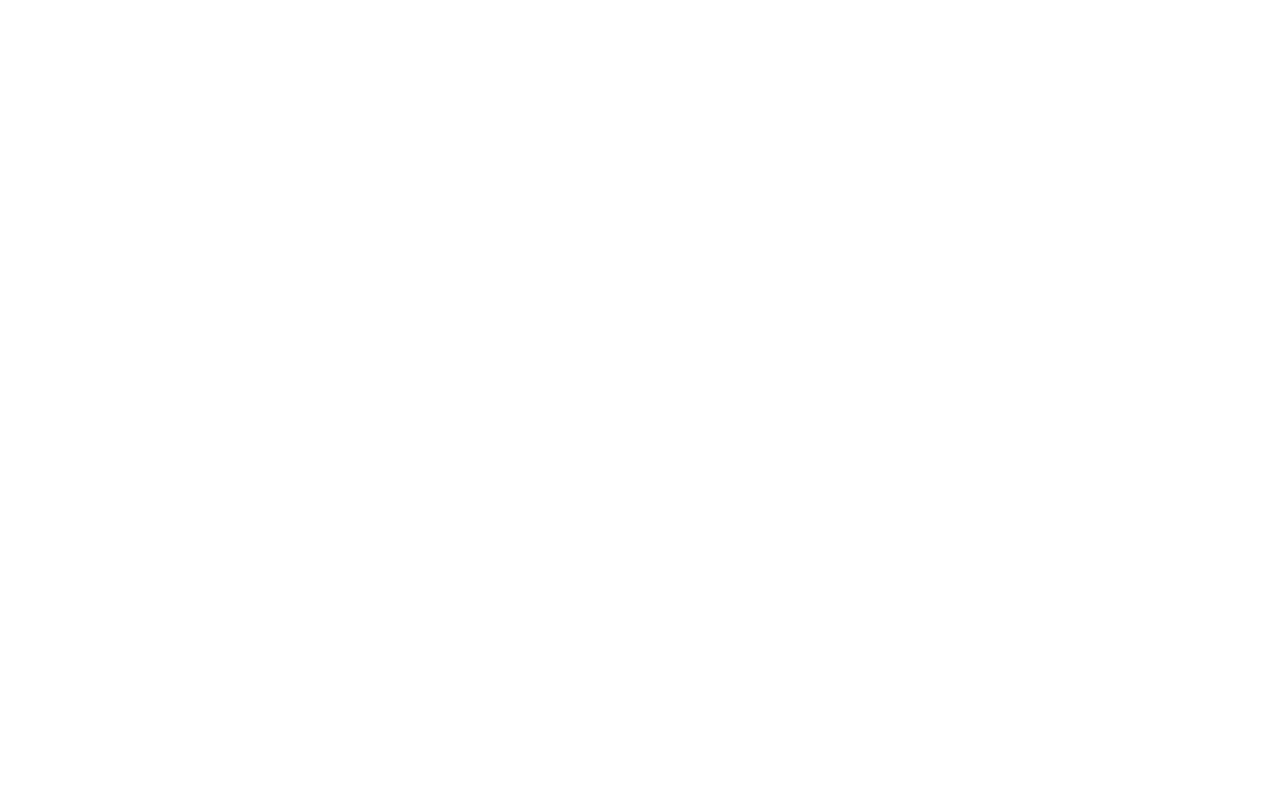
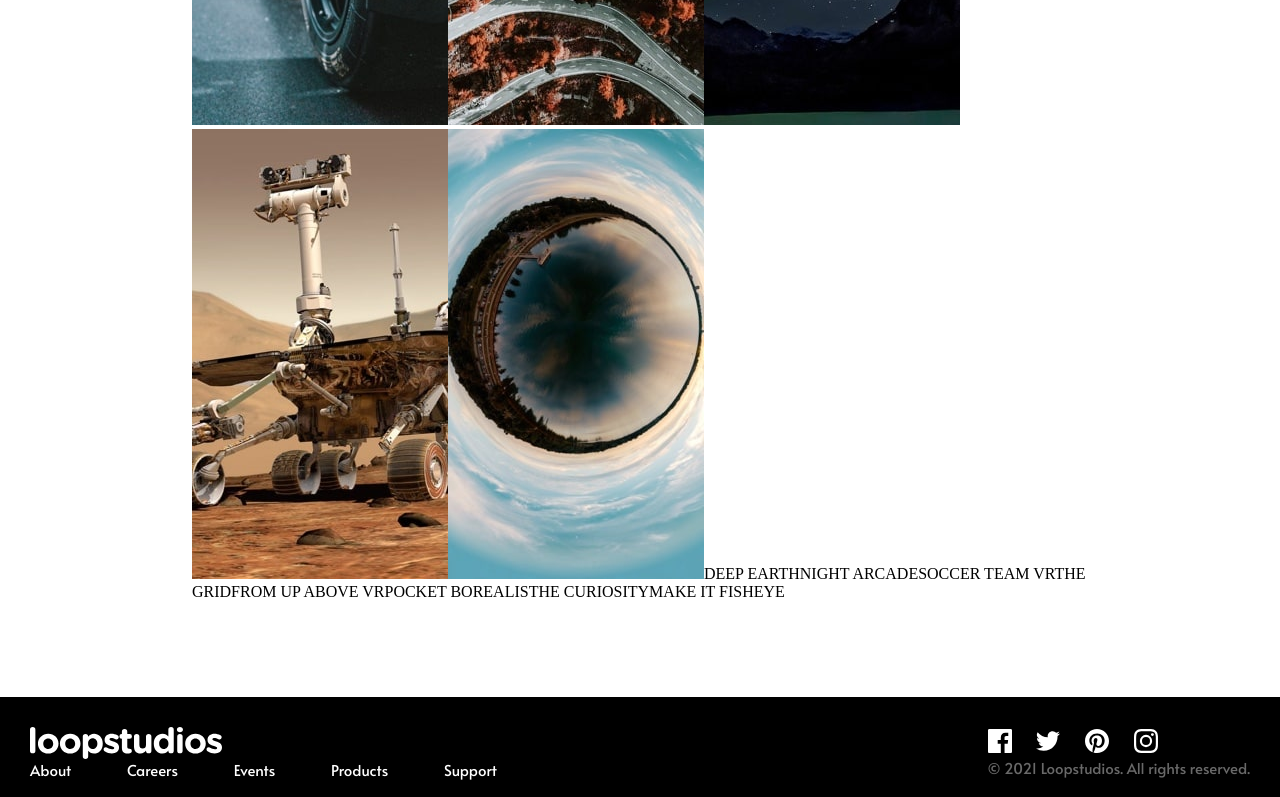
Before and after one commit to valentinasj/Loopstudios-landing-page, a React (Create React App) app: page / in a window 1280 px wide. Shown: the part 2411-3208 px from the top of the page. Before the commit the page ends 2295 px from the top, so only its background shows below. Built offline with nearby package versions, Linux system fonts and the light colour scheme.

Commit message:
Primera parte: Muestreo de las card usando MAP

```diff
--- a/src/components/Main/Card/Card.jsx
+++ b/src/components/Main/Card/Card.jsx
@@ -1,8 +1,57 @@
 
-import React from 'react'
-import { StyledContainer } from './StyleCard'
-import { StyledTitleContent } from './StyleCard'
-import earth from '../../../images/desktop/image-deep-earth.jpg';
+import React from 'react';
+import { StyledContainer } from './StyleCard';
+import { StyledTitleContent } from './StyleCard';
+import grid from '../../../images/desktop/image-grid.jpg';
+import arcade from '../../../images/desktop/image-night-arcade.jpg';
+import soccer from '../../../images/desktop/image-soccer-team.jpg';
+ import earth from '../../../images/desktop/image-deep-earth.jpg';
+import above from '../../../images/desktop/image-from-above.jpg';
+import borealis from '../../../images/desktop/image-pocket-borealis.jpg';
+import curiosity from '../../../images/desktop/image-curiosity.jpg';
+import fisheye from '../../../images/desktop/image-fisheye.jpg';
+
+const CardItem = [
+  {
+    name: "DEEP EARTH",
+    routes:`${earth}`
+  },
+
+  {
+    name: "NIGHT ARCADE",
+    routes: `${arcade}`
+  },
+
+  {
+    name: "SOCCER TEAM VR",
+    routes: `${soccer}`
+  },
+
+  {
+    name: "THE GRID",
+    routes: `${grid}`
+  },
+
+  {
+    name: "FROM UP ABOVE VR",
+    routes: `${above}`
+  },
+
+  {
+    name: "POCKET BOREALIS",
+    routes: `${borealis}`
+  },
+
+  {
+    name: "THE CURIOSITY",
+    routes: `${curiosity}`
+  },
+
+  {
+    name: "MAKE IT FISHEYE",
+    routes: `${fisheye}`
+  }
+]
 
 
 export const Card = () => {
@@ -15,8 +64,21 @@
         </StyledTitleContent>
         <div>
             <figure>
-                <img src={earth} alt="" />
+
+        {
+          CardItem.map((item, index)=> <img src={`${item.routes}`} alt={`${item.name}`} key={`${item.name}-${index}`}>
+
+          </img>)
+        }
+          {
+          CardItem.map((item, index)=> <span key={`${item.name}-${index}`}>
+           { item.name}
+          </span>)
+        }
+
             </figure>
+
+
         </div>
       </StyledContainer>
     </>
```
